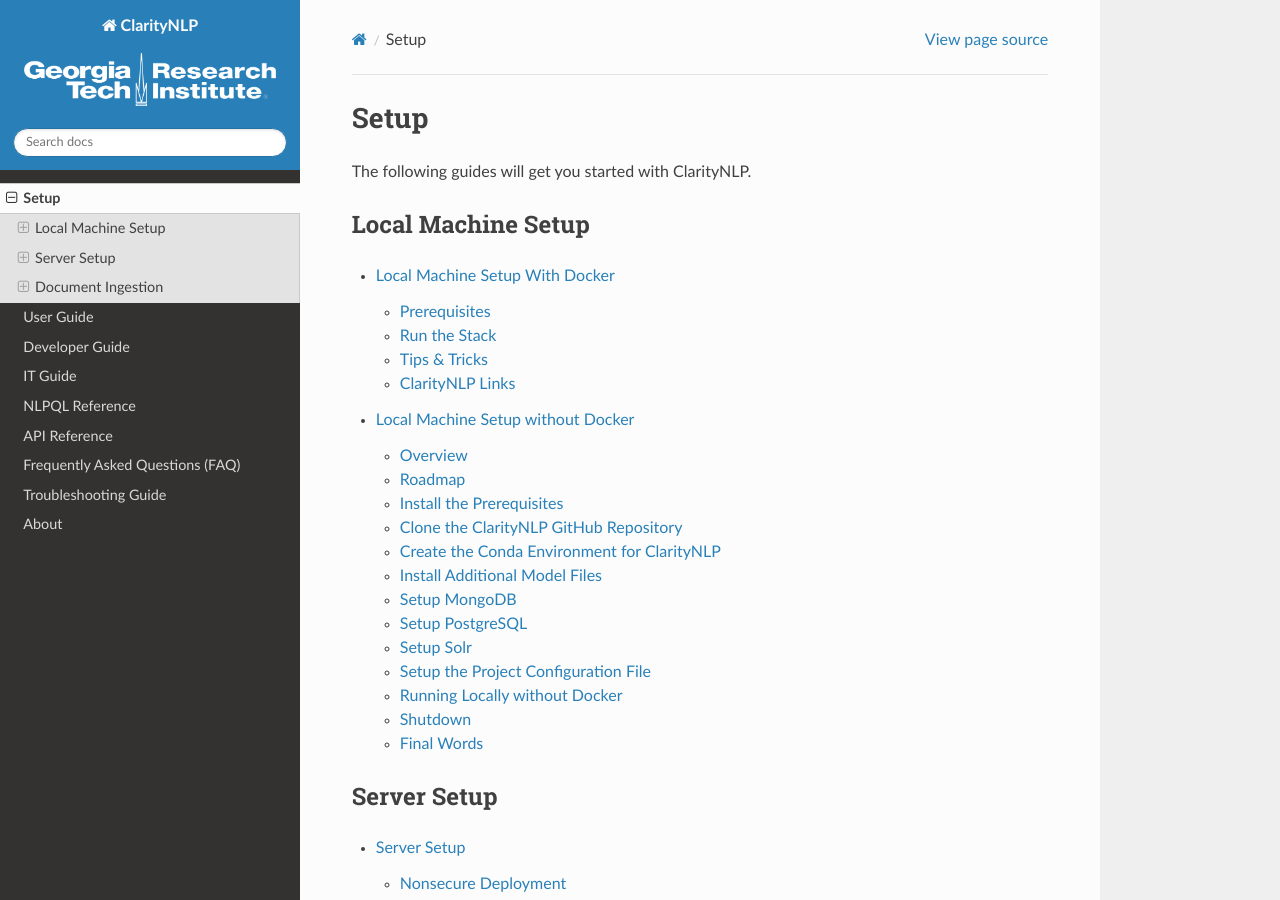
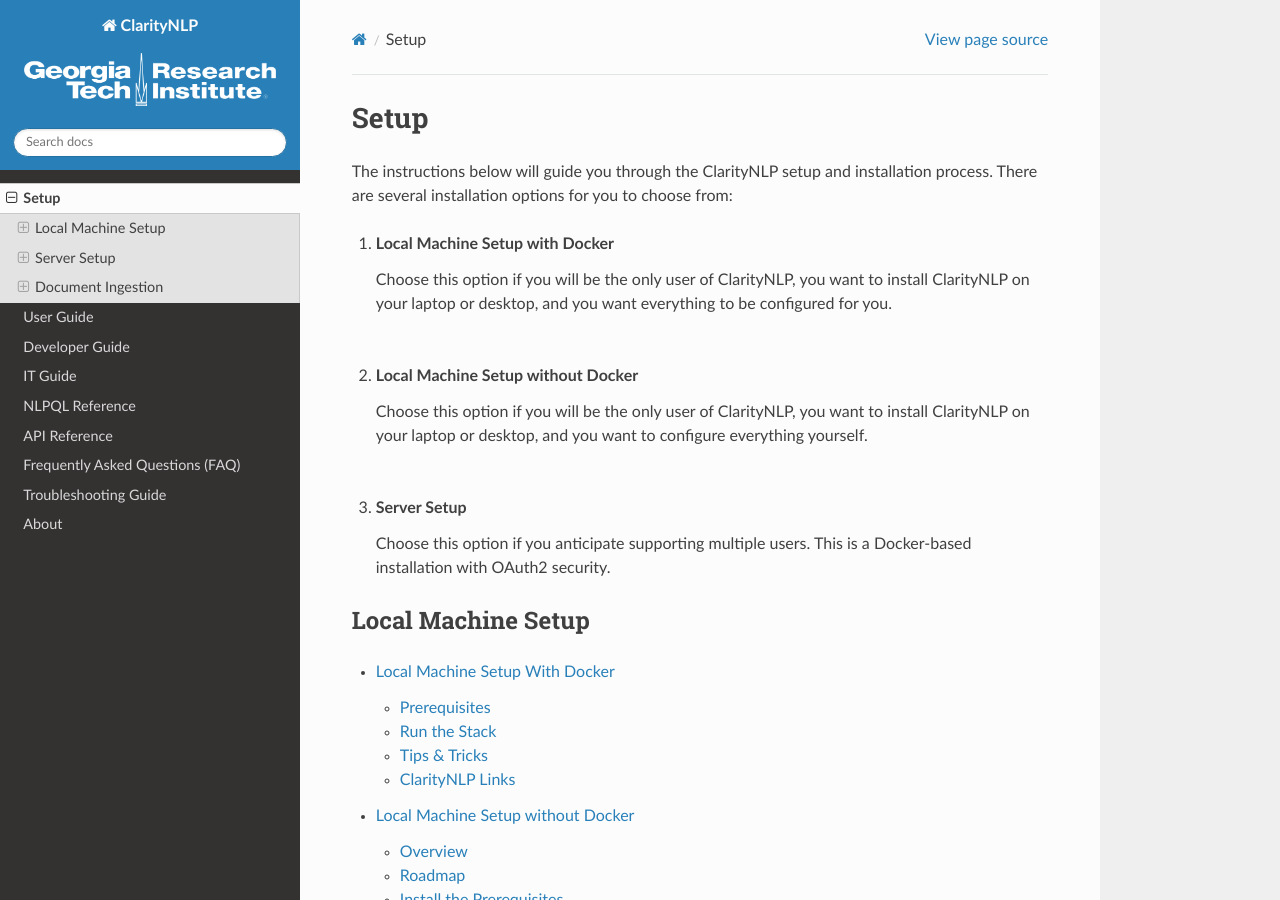
Before and after one commit to ClarityNLP/ClarityNLP, a Sphinx documentation site: the page built from docs/setup/index.rst, in a window 1280 px wide and 900 px high. Built offline with Sphinx 7.4.7 and the Read the Docs theme 2.0.0, drawn with Linux system fonts in a browser that asks for light colours.

Commit message:
added more explanation of the various installation options

```diff
--- a/docs/setup/index.rst
+++ b/docs/setup/index.rst
@@ -1,9 +1,38 @@
 .. _setupindex:
+
+.. |br| raw:: html
+
+   <br />
+
 
 Setup
 =====
 
-The following guides will get you started with ClarityNLP.
+The instructions below will guide you through the ClarityNLP setup and
+installation process. There are several installation options for you to choose
+from:
+
+1. **Local Machine Setup with Docker**
+
+   Choose this option if you will be the only user of ClarityNLP, you want to
+   install ClarityNLP on your laptop or desktop, and you want everything to be
+   configured for you.
+
+   |br|
+
+2. **Local Machine Setup without Docker**
+
+   Choose this option if you will be the only user of ClarityNLP, you want to
+   install ClarityNLP on your laptop or desktop, and you want to configure
+   everything yourself.
+
+   |br|
+
+3. **Server Setup**
+
+   Choose this option if you anticipate supporting multiple users. This is a
+   Docker-based installation with OAuth2 security.
+
 
 Local Machine Setup
 -------------------
```
